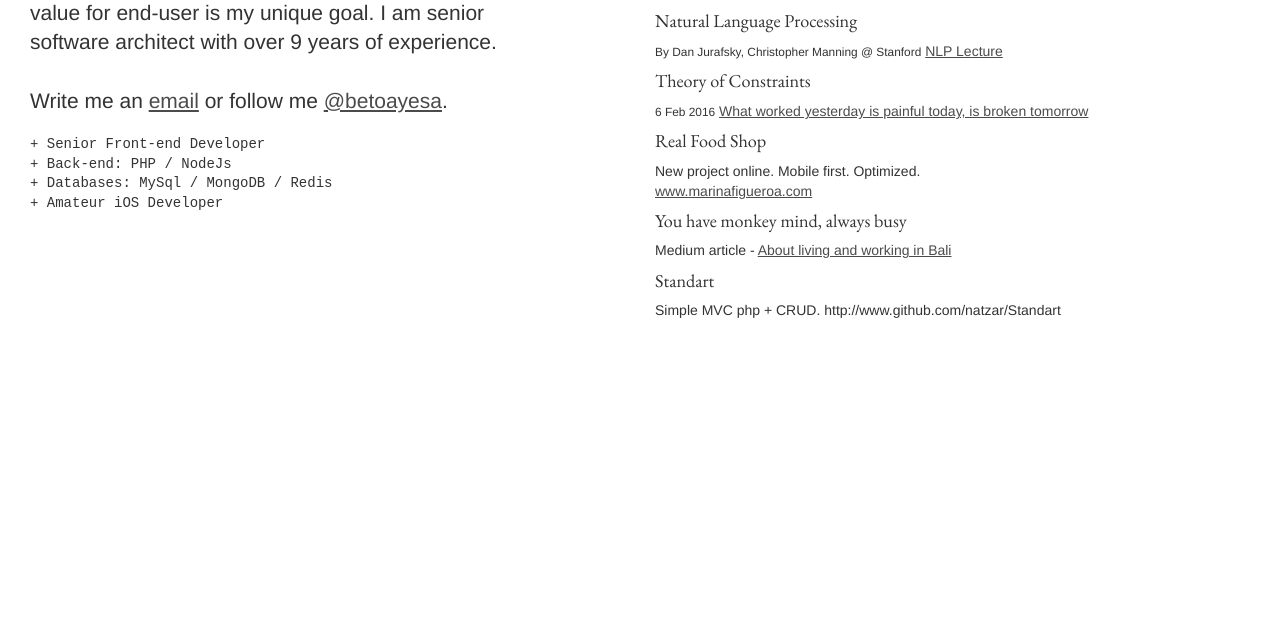
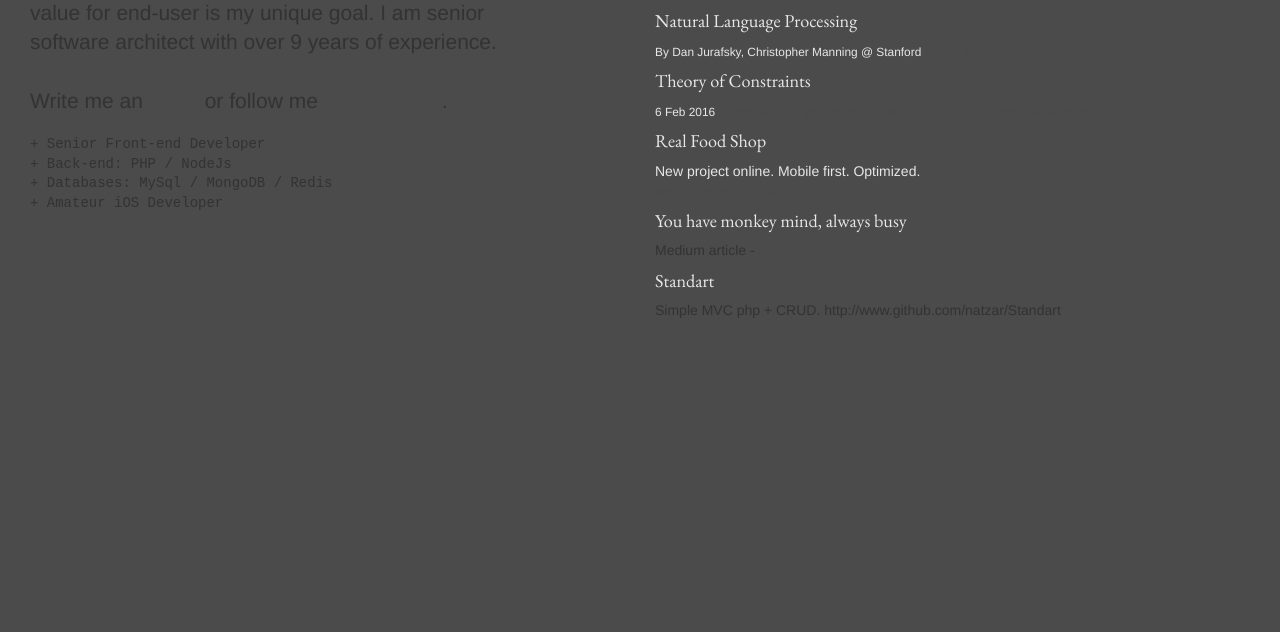
Before and after one commit to natzar/natzar.github.io, a plain HTML site: page index.html in a window 1280 px wide. Shown: the part 168-800 px from the top of the page. Drawn offline with nearby package versions, Linux system fonts and the light colour scheme.

Commit message:
no message

```diff
--- a/css/main.css
+++ b/css/main.css
@@ -1,4 +1,4 @@
-body { margin: 60px auto;}
+body { margin: 60px auto;background: #4b4b4b; color: #e7e7e7;}
 
 a { text-decoration: underline; color: #4b4b4b; }
 a:hover { text-decoration: none; }
```
